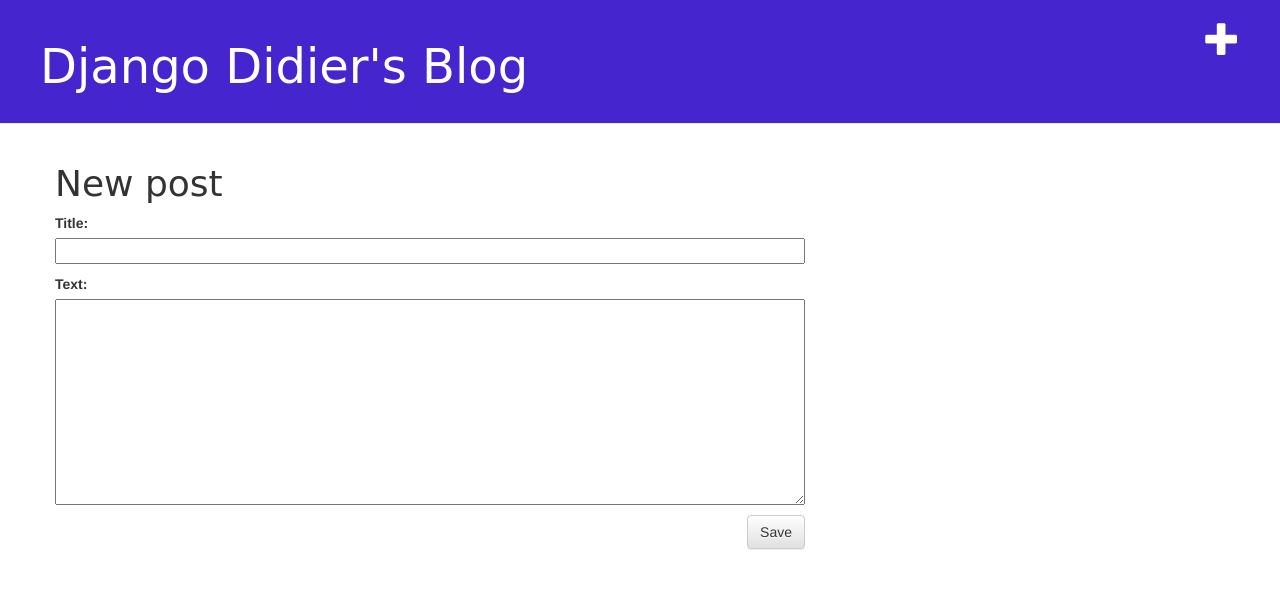
After one commit to xDidier901/my-first-blog, a Django app: page /post/new/ in a window 1280 px wide. The commit adds this page. Shown: the top 589 px of the page. Run offline with Django 3.2, Linux system fonts and the light colour scheme; some libraries are stand-ins or nearby versions; some web fonts are replaced.

Commit message:
New views added

```diff
--- /dev/null
+++ b/blog/forms.py
@@ -0,0 +1,9 @@
+from django import forms
+
+from .models import Post
+
+class PostForm(forms.ModelForm):
+
+    class Meta:
+        model = Post
+        fields = ('title', 'text',)
--- a/blog/templates/blog/base.html
+++ b/blog/templates/blog/base.html
@@ -12,6 +12,9 @@
 
 <body>
     <div class="page-header">
+        <a href="{% url 'post_new' %}" class="top-menu">
+            <span class="glyphicon glyphicon-plus"></span>
+        </a>
         <h1>
             <a href="/">Django Didier's Blog</a>
         </h1>
@@ -19,8 +22,7 @@
     <div class="content container">
         <div class="row">
             <div class="col-md-8">
-                {% block content %}
-                {% endblock %}
+                {% block content %} {% endblock %}
             </div>
         </div>
     </div>
--- a/blog/templates/blog/post_detail.html
+++ b/blog/templates/blog/post_detail.html
@@ -6,6 +6,9 @@
         <p>{{ post.published_date }}</p>
     </div>
     {% endif %}
+    <a class="btn btn-default" href="{% url 'post_edit' pk=post.pk %}">
+        <span class="glyphicon glyphicon-pencil"></span>
+    </a>
     <p>{{ post.text|linebreaksbr }}</p>
 </div>
 {% endblock %}
--- /dev/null
+++ b/blog/templates/blog/post_edit.html
@@ -0,0 +1,9 @@
+{% extends 'blog/base.html' %}
+
+{% block content %}
+    <h1>New post</h1>
+    <form method="POST" class="post-form">{% csrf_token %}
+        {{ form.as_p }}
+        <button type="submit" class="save btn btn-default">Save</button>
+    </form>
+{% endblock %}
--- a/blog/urls.py
+++ b/blog/urls.py
@@ -4,4 +4,6 @@ from . import views
 urlpatterns = [
     url(r'^$', views.post_list, name='post_list'),
     url(r'^post/(?P<pk>\d+)/$', views.post_detail, name='post_detail'),
+    url(r'^post/new/$', views.post_new, name='post_new'),
+    url(r'^post/(?P<pk>\d+)/edit/$', views.post_edit, name='post_edit'),
 ]
--- a/blog/views.py
+++ b/blog/views.py
@@ -1,4 +1,6 @@
 from django.shortcuts import render, get_object_or_404
+from .forms import PostForm
+from django.shortcuts import redirect
 from .models import Post
 from django.utils import timezone
 
@@ -14,3 +16,32 @@ def post_list(request):
 def post_detail(request, pk):
     post = get_object_or_404(Post, pk=pk)
     return render(request, 'blog/post_detail.html', {'post': post})
+
+
+def post_new(request):
+    if request.method == "POST":
+        form = PostForm(request.POST)
+        if form.is_valid():
+            post = form.save(commit=False)
+            post.author = request.user
+            post.published_date = timezone.now()
+            post.save()
+            return redirect('post_detail', pk=post.pk)
+    else:
+        form = PostForm()
+    return render(request, 'blog/post_edit.html', {'form': form})
+
+
+def post_edit(request, pk):
+    post = get_object_or_404(Post, pk=pk)
+    if request.method == "POST":
+        form = PostForm(request.POST, instance=post)
+        if form.is_valid():
+            post = form.save(commit=False)
+            post.author = request.user
+            post.published_date = timezone.now()
+            post.save()
+            return redirect('post_detail', pk=post.pk)
+    else:
+        form = PostForm(instance=post)
+    return render(request, 'blog/post_edit.html', {'form': form})
```
